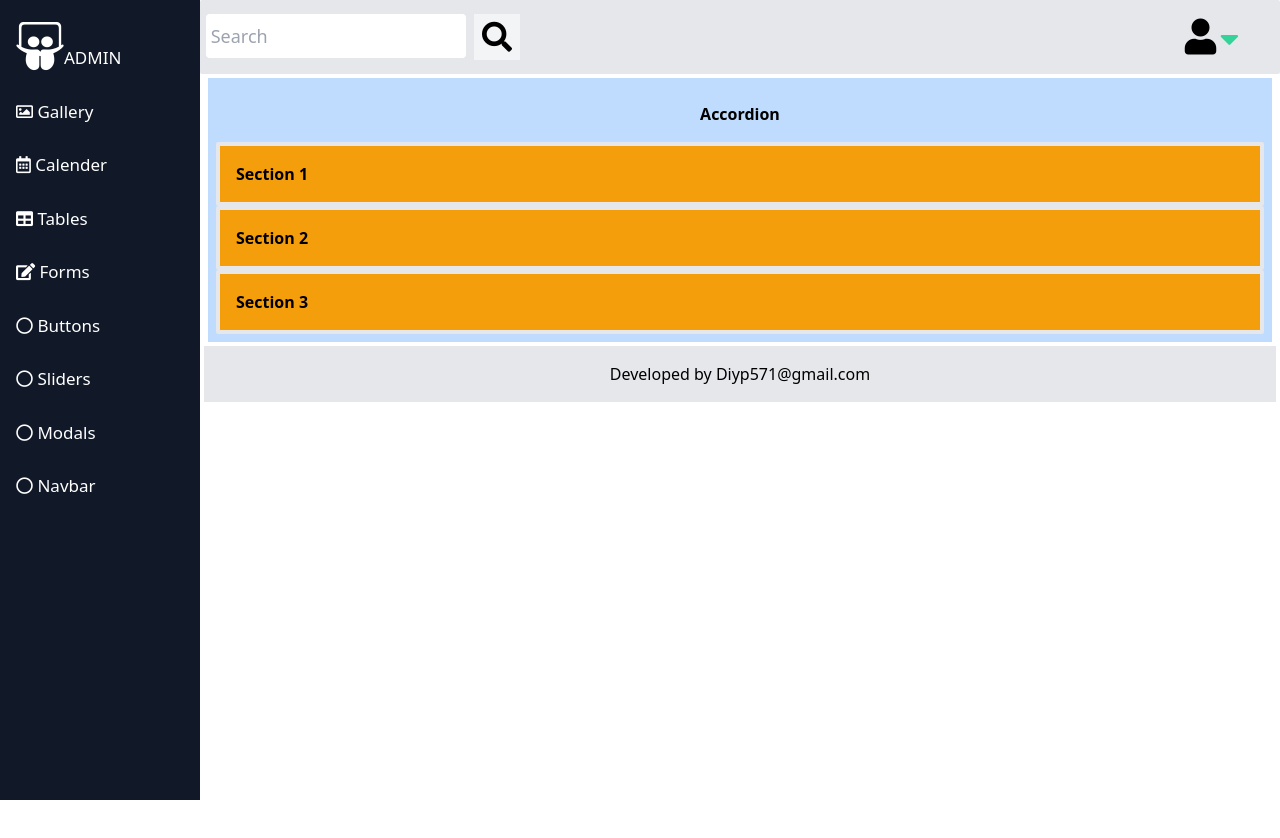
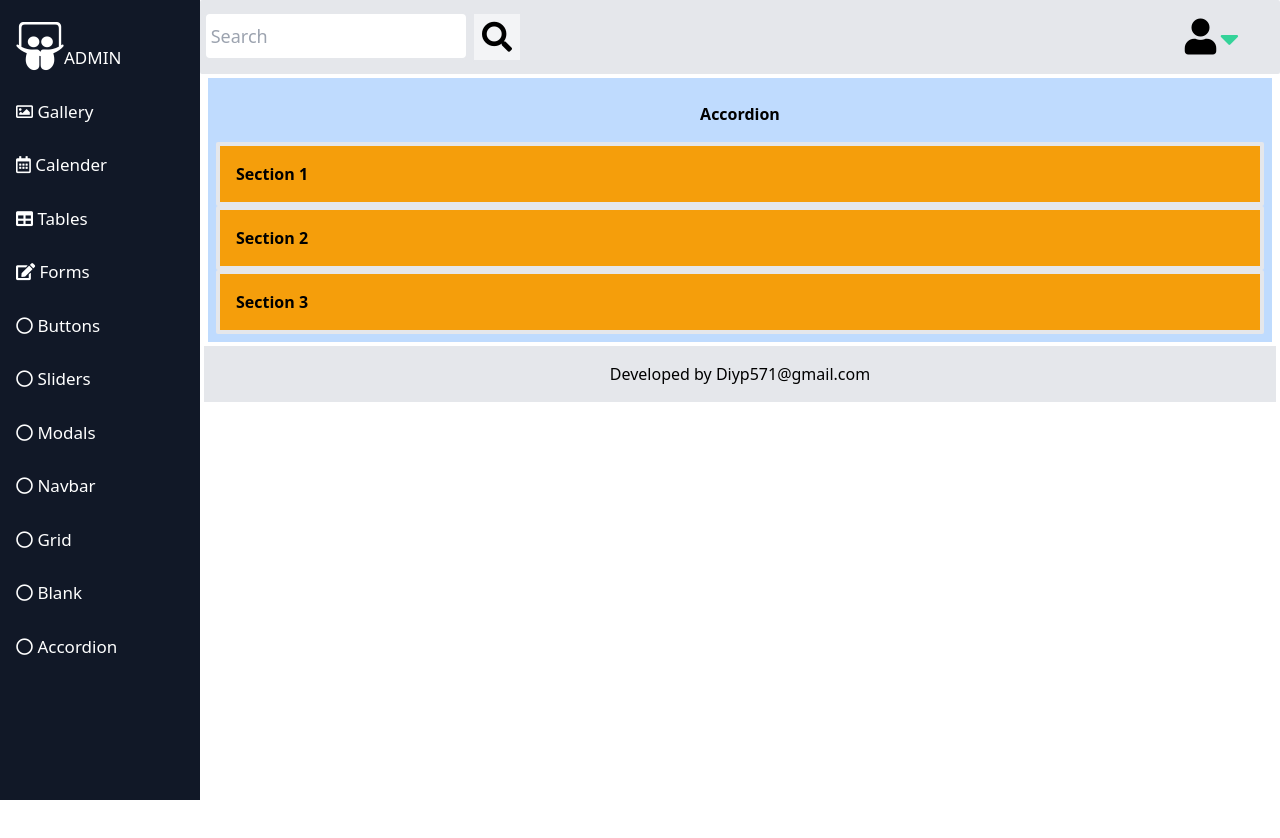
Before and after one commit to diypa571/tailwind_admin, a plain HTML site: page accordion.html in a window 1280 px wide. Drawn offline with nearby package versions, Linux system fonts and the light colour scheme.

Commit message:
Update accordion.html

```diff
--- a/accordion.html
+++ b/accordion.html
@@ -25,6 +25,9 @@
         <a href="sliders.html"> <i class="far fa-circle nav-icon"></i> Sliders </a>
         <a href="modals.html">  <i class="far fa-circle nav-icon"></i> Modals</a>
         <a href="navbar.html"> <i class="far fa-circle nav-icon"></i> Navbar</a>
+        <a href="grid.html"> <i class="far fa-circle nav-icon"></i> Grid </a>
+        <a href="blank.html"> <i class="far fa-circle nav-icon"></i> Blank </a>
+        <a href="accordion.html"> <i class="far fa-circle nav-icon"></i> Accordion</a>
 
         <a href="javascript:void(0);" class="icon" id="barLink">
           <i class="fa fa-bars text-white mt-4 text-4xl"></i>
```
